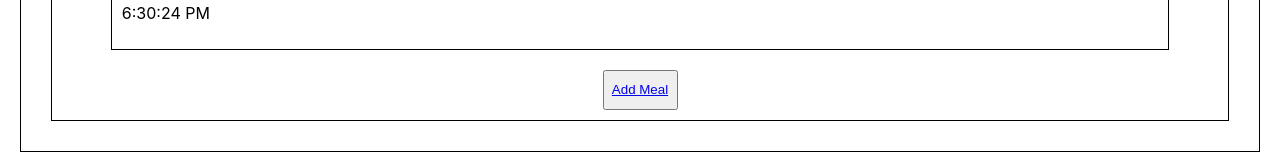
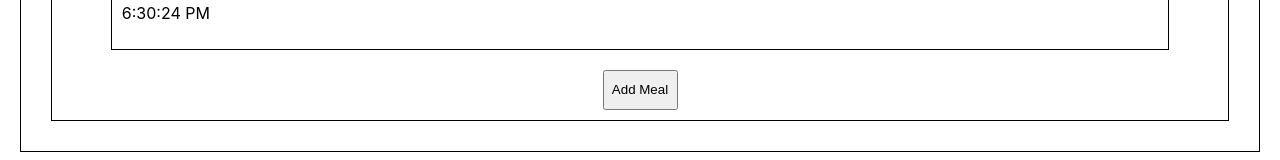
Before and after one commit to T0ASTMalone/macros-tracker-capstone-react, a React (Create React App) app: page /user/1 in a window 1280 px wide. Shown: the part 1389-1549 px from the top of the page. Built offline with nearby package versions, Linux system fonts and the light colour scheme.

Commit message:
updated to use context when rendering meals

```diff
--- a/src/Components/AddFoodItem/AddFoodItem.js
+++ b/src/Components/AddFoodItem/AddFoodItem.js
@@ -108,8 +108,11 @@ export default class AddFoodItem extends Component {
     this.setState({ added: true });
   };
 
+  handleRedirect = () => {
+    this.props.history.push('/user/:id/food-log');
+  };
+
   render() {
-    console.log(this.context.foods);
     if (this.state.added) {
       return <Redirect to="/user/:id/add-meal" />;
     }
@@ -217,9 +220,8 @@ export default class AddFoodItem extends Component {
           <header>
             <h2>Add existing food</h2>
           </header>
-          {console.log(this.props.location.state)}
-          <button className="button">
-            <Link to="/user/:id/food-log">Add existing food</Link>
+          <button className="button" onClick={this.handleRedirect}>
+            Add existing food
           </button>
         </section>
       </>
--- a/src/Components/AddFoodLogItem/AddFoodLogItem.js
+++ b/src/Components/AddFoodLogItem/AddFoodLogItem.js
@@ -25,7 +25,6 @@ export default class AddFoodLogItem extends Component {
     const { food_name, protein, carbs, fats } = this.props.food;
     const servings = this.state.servings.value;
     const food = { food_id, food_name, protein, carbs, fats, servings };
-    console.log(food);
     this.context.addFood(food);
     this.setState({ added: true });
   };
--- a/src/Components/TodaysMeals/TodaysMeals.js
+++ b/src/Components/TodaysMeals/TodaysMeals.js
@@ -1,25 +1,37 @@
 import React from 'react';
 import './TodaysMeals.css';
 import MealItem from '../../Components/Mealitem/MealItem';
-import { Link } from 'react-router-dom';
-import STORE from '../../store';
+import { Redirect } from 'react-router-dom';
+
+import MealListContext from '../../context/MealLIstContext';
 
 export default class TodaysMeals extends React.Component {
-  /*handleClick = () => {
-    this.props.history.push('/user/:user/add-meal');
-    console.log(this.props.history);
-  };*/
+  state = {
+    addMeal: false
+  };
+
+  static contextType = MealListContext;
+
+  handleRedirect = () => {
+    this.setState({ addMeal: true });
+  };
+
   render() {
-    console.log(this.props.meals);
+    const todaysMeals = this.context.mealList || [];
+    if (this.state.addMeal === true) {
+      return <Redirect to="/user/:id/add-meal" push />;
+    }
+
     return (
       <>
         <h2 className="section-title">Todays Meals</h2>
         <div className="todays-meals">
-          {/* <MealItem />
-          <MealItem />
-         <MealItem />*/}
-
-          {STORE.todaysMeals.map((meal, i) => {
+          {todaysMeals < 1 ? (
+            <div className="todays-meal-item">
+              <button>+</button>
+            </div>
+          ) : (
+            todaysMeals.map((meal, i) => {
               const { protein, carbs, fats } = meal;
               const macros = { protein, carbs, fats };
               return (
@@ -32,9 +44,14 @@ export default class TodaysMeals extends React.Component {
                   <button className="delete-todays-meal">Delete</button>
                 </div>
               );
-          })}
-          <button className="button add-meal-button" onClick={this.handleClick}>
-            <Link to="/user/:user/add-meal">Add Meal</Link>
+            })
+          )}
+
+          <button
+            className="button add-meal-button"
+            onClick={this.handleRedirect}
+          >
+            Add Meal
           </button>
         </div>
       </>
--- a/src/context/MealContext.js
+++ b/src/context/MealContext.js
@@ -26,7 +26,7 @@ export class MealProvider extends Component {
   }
 
   setFoods = foods => {
-    this.setState({ meal: {meal_name: 'temp', foods, macros: [] }});
+    this.setState({ meal: { meal_name: 'temp', foods, macros: [] } });
   };
 
   addFood = food => {
@@ -37,11 +37,8 @@ export class MealProvider extends Component {
 
   deleteFood = foodId => {
     const updatedFoods = this.state.meal.foods.filter(food => {
-      console.log(food.food_id);
-
       return food.food_id !== foodId;
     });
-    console.log(updatedFoods);
     this.setFoods([...updatedFoods]);
   };
 
--- a/src/routes/AddMeal/AddMeal.js
+++ b/src/routes/AddMeal/AddMeal.js
@@ -1,6 +1,5 @@
 import React from 'react';
 import './AddMeal.css';
-import { Link } from 'react-router-dom';
 import FoodItem from '../../Components/FoodItem/FoodItem';
 import MealsContext from '../../context/MealContext';
 
@@ -8,11 +7,15 @@ export default class AddMeal extends React.Component {
   constructor(props) {
     super(props);
     this.state = {
-      error: null,
+      error: null
     };
   }
 
   static contextType = MealsContext;
+
+  handleRedirect = () => {
+    this.props.history.push('/user/:id/add-food');
+  };
 
   handleDeleteItem = id => {
     this.context.deleteFood(id);
@@ -26,9 +29,12 @@ export default class AddMeal extends React.Component {
             <h1>Add Meal</h1>
           </header>
           <div className="foods" id="foods">
-            {this.context.meal.foods === undefined || this.context.meal.foods < 1 ? (
+            {this.context.meal.foods === undefined ||
+            this.context.meal.foods < 1 ? (
               <div className="food-item empty">
-                <button className="add">+</button>
+                <button className="add" onClick={this.handleRedirect}>
+                  +
+                </button>
               </div>
             ) : (
               this.context.meal.foods.map((food, i) => {
@@ -49,16 +55,14 @@ export default class AddMeal extends React.Component {
             )}
           </div>
           <div className="button-container">
-            <button className="button-add-food">
-              <Link to="/user/:id/add-food">Add Food Item</Link>
+            <button className="button-add-food" onClick={this.handleRedirect}>
+              Add Food Item
             </button>
             <button className="button create-meal">Create Meal</button>
           </div>
         </div>
 
-        <button className="add-existing">
-          <Link to="/user/:id/meal-log">Add Existing</Link>
-        </button>
+        <button className="add-existing">Add From Your Log</button>
       </div>
     );
   }
--- a/src/routes/Dashboard/Dashboard.js
+++ b/src/routes/Dashboard/Dashboard.js
@@ -10,9 +10,7 @@ export default class Dashboard extends React.Component {
   constructor(props) {
     super(props);
     this.state = {
-      todaysMeals: [],
-      usersMacros: {},
-      macrosSoFar: []
+      error: null
     };
   }
 
@@ -20,41 +18,10 @@ export default class Dashboard extends React.Component {
 
   componentDidMount() {
     const meals = STORE.todaysMeals;
-    const { protein, carbs, fats } = STORE.macros[1];
     this.context.setMealList(meals);
-    const macros = { protein, carbs, fats };
-    console.log(macros);
-  }
-
-  calculateMacrosSoFar() {
-    const meals = this.state.todaysMeals;
-    let protein = 0;
-    let carbs = 0;
-    let fats = 0;
-    for (let i = 0; i < meals.length; ++i) {
-      const meal = meals[i];
-      for (let k in meal) {
-        if (k === 'protein') protein += parseInt(meals[i].protein);
-        if (k === 'carbs') carbs += parseInt(meals[i].carbs);
-        if (k === 'fats') fats += parseInt(meals[i].fats);
-      }
-    }
-
-    console.log(protein, fats, carbs);
-    return { protein };
-  }
-
-  renderMeals() {
-    const { mealsList = [] } = this.context;
-    return <TodaysMeals meals={mealsList} />;
   }
 
   render() {
-    const { mealList = [] } = this.context;
-    if (mealList.length > 0) {
-      this.calculateMacrosSoFar();
-    }
-    this.calculateMacrosSoFar();
     return (
       <>
         <div className="overview">
@@ -63,8 +30,7 @@ export default class Dashboard extends React.Component {
           <Overview radius={60} stroke={8} progress={40} class="fats" />
         </div>
         <section className="todays meals">
-          {this.renderMeals()}
-          {/*<TodaysMeals history={this.props.history} />*/}
+          <TodaysMeals />
         </section>
         <section>
           <Stats />
```
Lines whose indentation alone changed are shown as unchanged.
